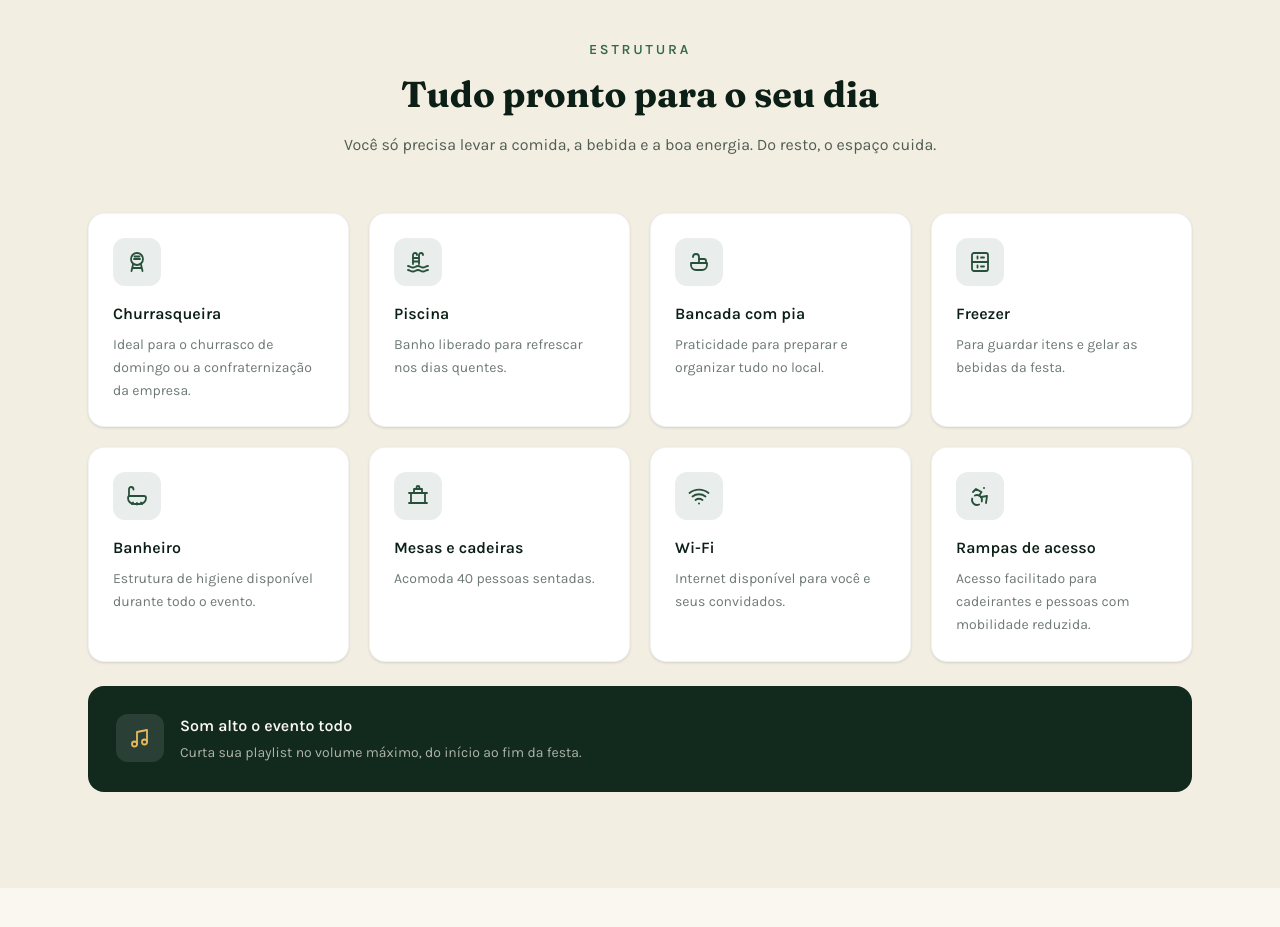
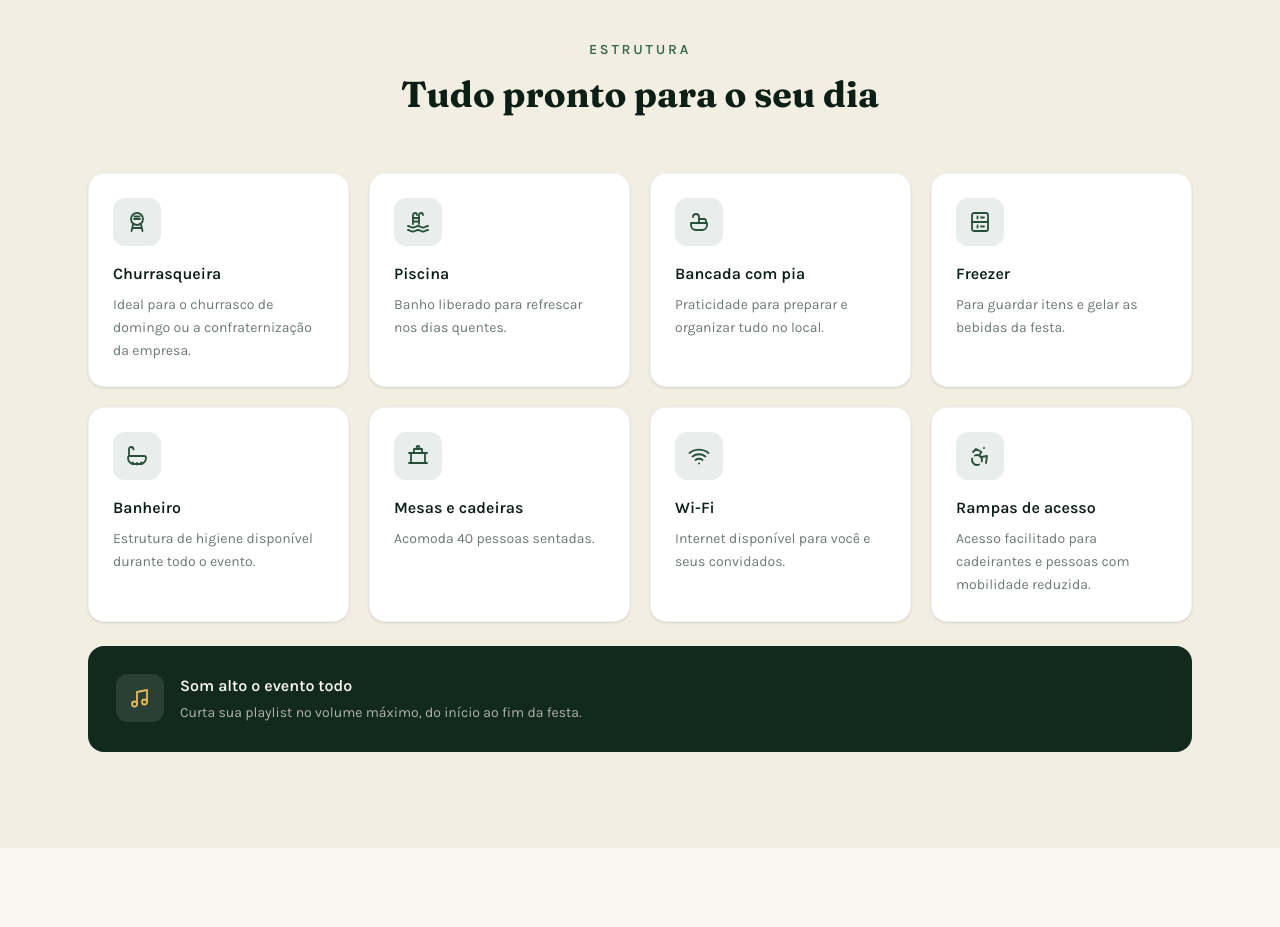
Before and after one commit to larissaalinee/espaco-para-eventos, a Next.js app: page / in a window 1280 px wide. Shown: the part 3120-4047 px from the top of the page. Built offline with nearby package versions, Linux system fonts and the light colour scheme.

Commit message:
Remove subtitulo da estrutura

```diff
--- a/app/components/structure.tsx
+++ b/app/components/structure.tsx
@@ -66,10 +66,6 @@ export function Structure() {
           <h2 className="font-display text-3xl font-bold leading-tight text-forest-950 sm:text-4xl">
             Tudo pronto para o seu dia
           </h2>
-          <p className="mt-4 text-base text-forest-950/70">
-            Você só precisa levar a comida, a bebida e a boa energia. Do resto,
-            o espaço cuida.
-          </p>
         </div>
 
         <div className="mt-14 grid gap-5 sm:grid-cols-2 lg:grid-cols-4">
```
